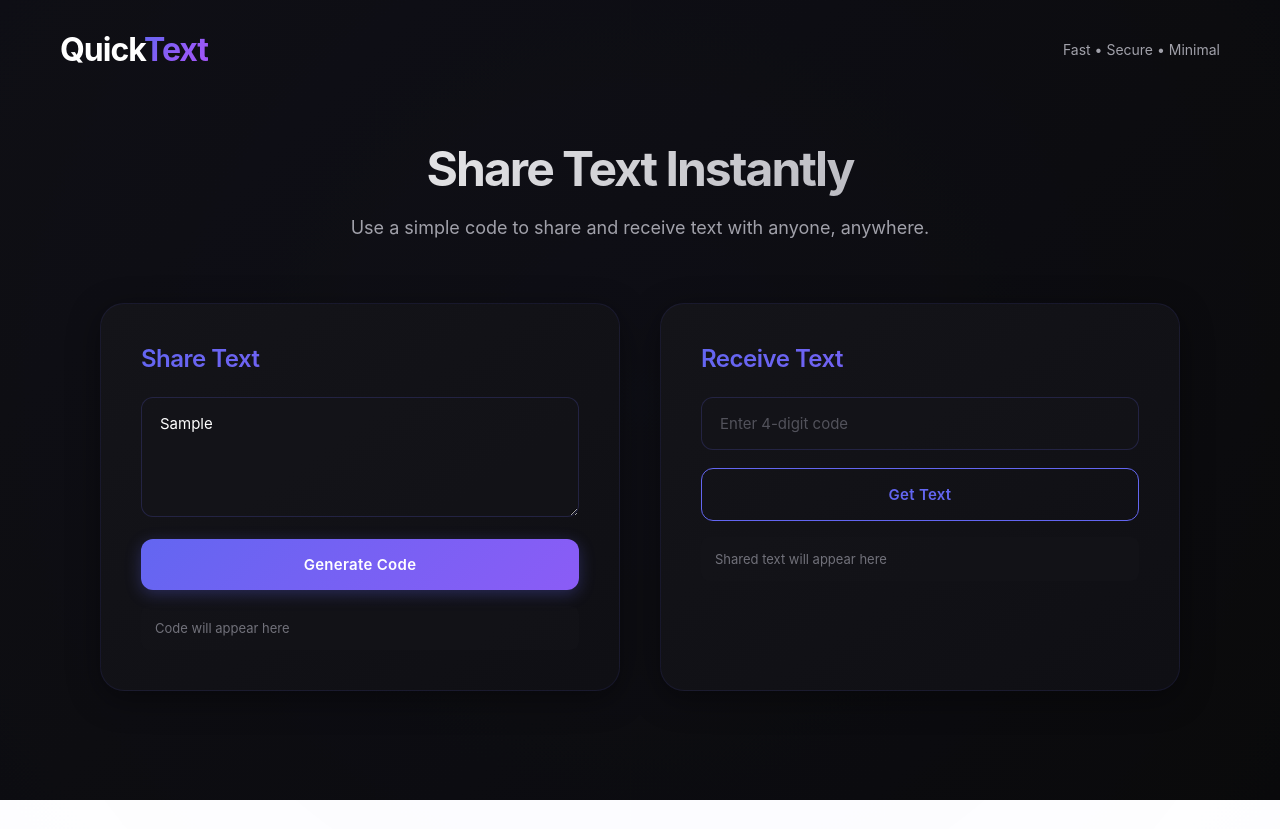
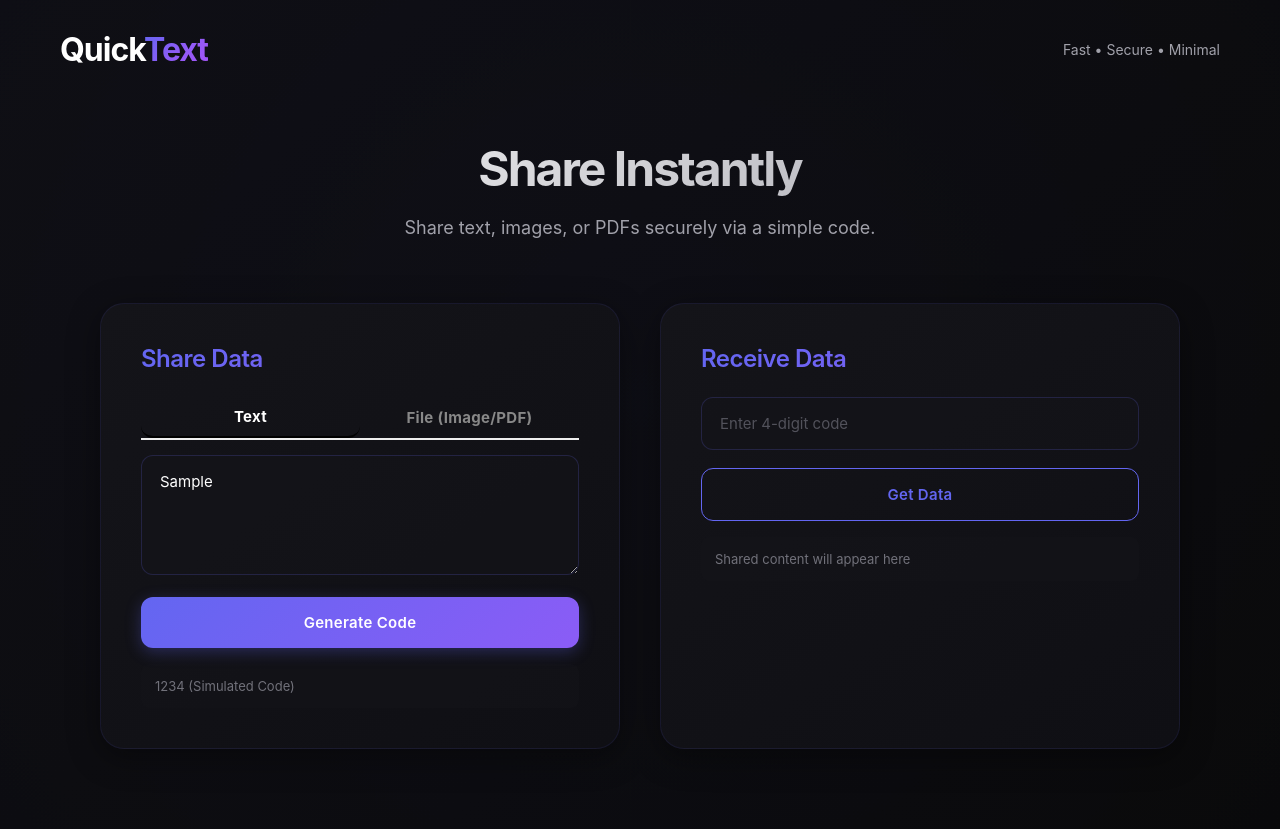
Before and after one commit to Sanjai1232/TEXT-SHARING, a website: page FRONT-END/home.html in a window 1280 px wide. Both pictures are taken after typing "Sample" into the empty fields and a click on the button "Generate Code". Before the commit the page ends 800 px from the top, so only its background shows below. Drawn offline with Linux system fonts and the light colour scheme.

Commit message:
improved frontend

```diff
--- /dev/null
+++ b/FRONT-END/Script/homeScript.js
@@ -0,0 +1,37 @@
+  let currentMode = 'text'; // Default mode
+
+        function switchTab(mode) {
+            currentMode = mode;
+
+            // Update Buttons
+            document.querySelectorAll('.tab-btn').forEach(btn => btn.classList.remove('active'));
+            event.target.classList.add('active');
+
+            // Update Inputs
+            document.querySelectorAll('.input-group').forEach(group => group.classList.remove('active'));
+            document.getElementById(mode + '-mode').classList.add('active');
+
+            // Clear the input of the inactive mode to ensure strict "one at a time"
+            if(mode === 'text') {
+                document.getElementById('fileInput').value = "";
+            } else {
+                document.getElementById('textInput').value = "";
+            }
+        }
+
+        function generateCode() {
+            // This is just a simulation of how you might handle the data
+            const resultDisplay = document.getElementById('shareResult');
+
+            if (currentMode === 'text') {
+                const textVal = document.getElementById('textInput').value;
+                if(!textVal) { alert("Please enter text"); return; }
+                console.log("Uploading Text:", textVal);
+            } else {
+                const fileVal = document.getElementById('fileInput').files[0];
+                if(!fileVal) { alert("Please select a file"); return; }
+                console.log("Uploading File:", fileVal.name);
+            }
+
+            resultDisplay.innerText = "1234 (Simulated Code)";
+        }
--- a/FRONT-END/css/home.css
+++ b/FRONT-END/css/home.css
@@ -246,3 +246,46 @@
                 padding: 32px;
             }
         }
+                /* Add these styles to your ./css/home.css file */
+
+        /* Tab Navigation Styles */
+        .tabs {
+            display: flex;
+            margin-bottom: 15px;
+            border-bottom: 2px solid #eee;
+        }
+
+        .tab-btn {
+            flex: 1;
+            padding: 10px;
+            border: none;
+            background: none;
+            cursor: pointer;
+            font-weight: bold;
+            color: #888;
+            transition: 0.3s;
+        }
+
+        .tab-btn.active {
+            color: #ffffff; /* or your primary brand color */
+            border-bottom: 2px solid #000;
+        }
+
+        /* Toggle Content Visibility */
+        .input-group {
+            display: none; /* Hidden by default */
+        }
+
+        .input-group.active {
+            display: block; /* Show when active */
+        }
+
+        /* File Input Styling */
+        .file-drop-area {
+            border: 2px dashed #ccc;
+            padding: 20px;
+            text-align: center;
+            border-radius: 8px;
+            margin-bottom: 15px;
+            background: #515152;
+        }
--- a/FRONT-END/home.html
+++ b/FRONT-END/home.html
@@ -7,35 +7,52 @@
     <link rel="stylesheet" href="./css/home.css">
 </head>
 <body>
-    <!-- Navbar -->
     <nav>
         <h1>Quick<span>Text</span></h1>
         <p>Fast • Secure • Minimal</p>
     </nav>
 
-    <!-- Main Content -->
     <div class="container">
         <div class="hero-text">
-            <h2>Share Text Instantly</h2>
-            <p>Use a simple code to share and receive text with anyone, anywhere.</p>
+            <h2>Share Instantly</h2>
+            <p>Share text, images, or PDFs securely via a simple code.</p>
         </div>
 
         <div class="boxes">
-            <!-- Share Box -->
             <div class="box">
-                <h3>Share Text</h3>
-                <textarea placeholder="Enter your text"></textarea>
-                <button class="btn-primary">Generate Code</button>
-                <span class="result">Code will appear here</span>
+                <h3>Share Data</h3>
+
+                <div class="tabs">
+                    <button class="tab-btn active" onclick="switchTab('text')">Text</button>
+                    <button class="tab-btn" onclick="switchTab('file')">File (Image/PDF)</button>
+                </div>
+
+                <div id="text-mode" class="input-group active">
+                    <textarea id="textInput" placeholder="Enter your text here..."></textarea>
+                </div>
+
+                <div id="file-mode" class="input-group">
+                    <div class="file-drop-area">
+                        <p>Select an Image or PDF</p>
+                        <input type="file" id="fileInput" accept="image/*, application/pdf">
+                    </div>
+                </div>
+
+                <button class="btn-primary" onclick="generateCode()">Generate Code</button>
+                <span class="result" id="shareResult">Code will appear here</span>
             </div>
-            <!-- Receive Box -->
+
             <div class="box">
-                <h3>Receive Text</h3>
+                <h3>Receive Data</h3>
                 <input type="text" placeholder="Enter 4-digit code">
-                <button class="btn-outline">Get Text</button>
-                <div class="result">Shared text will appear here</div>
+                <button class="btn-outline">Get Data</button>
+                <div class="result">Shared content will appear here</div>
             </div>
         </div>
     </div>
+
+    <script src="../FRONT-END/Script/homeScript.js">
+
+    </script>
 </body>
 </html>
--- a/Models/model.js
+++ b/Models/model.js
@@ -1,7 +1,8 @@
 const mongoose=require('mongoose');
 const textSchema=new mongoose.Schema({
     code:String,
-    text:String
+    text:String,
+    location:String
 })
 model=mongoose.model('text',textSchema);
 module.exports=model;
--- /dev/null
+++ b/Routes/routes.js
@@ -0,0 +1,4 @@
+const express=require('express')
+const { update } = require('../Controller/controller')
+const Routes=express.Router()
+Routes.route('/update').post(update)
--- a/database/connect.js
+++ b/database/connect.js
@@ -8,7 +8,7 @@ const connectDB = async () => {
         console.log("Database connected successfully");
     } catch (err) {
         console.error("Database connection failed", err);
-        process.exit(1); // optional but good practice
+        process.exit(1);
     }
 };
 
--- a/index.js
+++ b/index.js
@@ -6,6 +6,9 @@ env.config({path: './.env'});
 app.use(express.json());
 const Database= require('./database/connect');
 Database();
+const Routes=require("../Text_Sharing/Routes/routes")
+app.use(express.json())
+app.use(Routes)
 app.listen(3000, () => {
        console.log(process.env.DP);
        console.log(process.env.USER);
--- a/package.json
+++ b/package.json
@@ -12,6 +12,7 @@
   "dependencies": {
     "dotenv": "^17.2.3",
     "express": "^5.2.1",
-    "mongoose": "^9.0.2"
+    "mongoose": "^9.0.2",
+    "nodemon": "^3.1.11"
   }
 }
```
Also changed, not shown: Controller/controller.js (added, +8 -0 lines), 1 other file.
